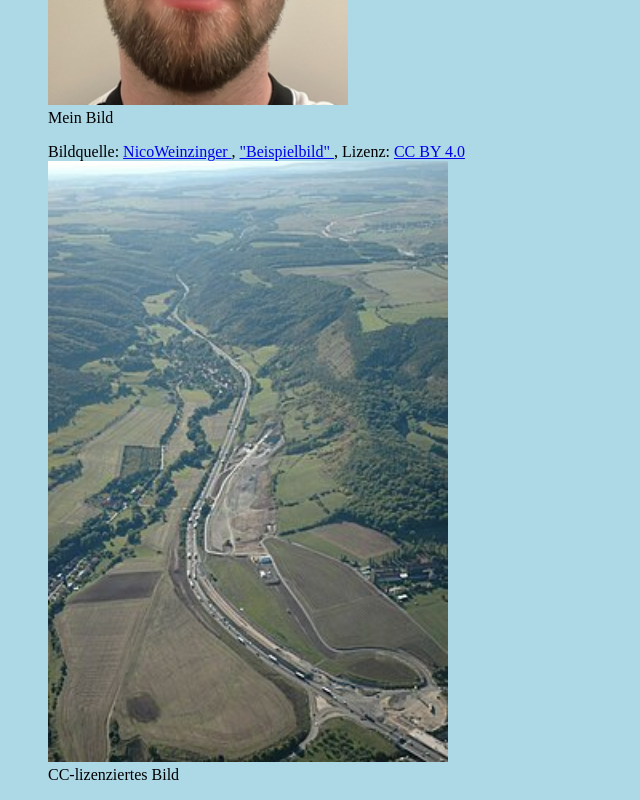
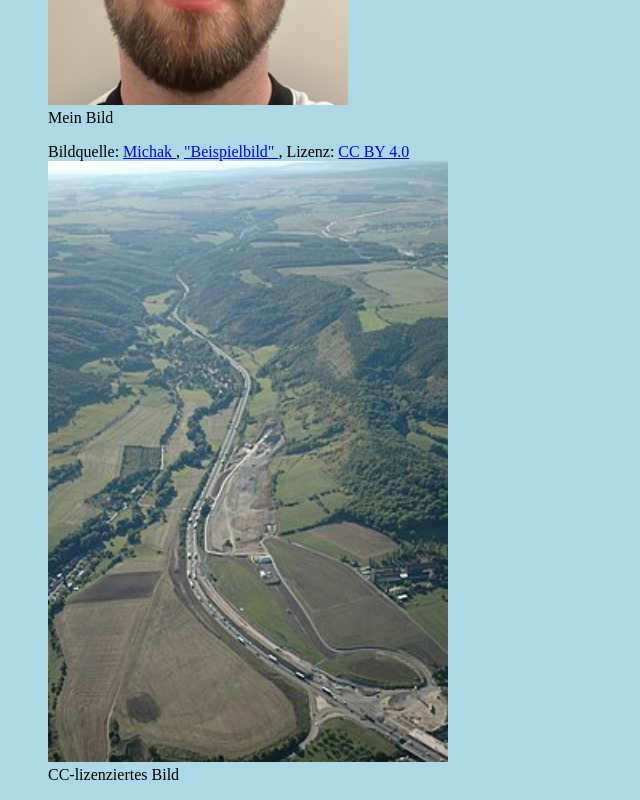
Before and after one commit to Txerrr/weinzinger-web-uebung01, a plain HTML site: page index.html in a window 1280 px wide. Shown: the part 777-1577 px from the top of the page, without its empty margins (0-640 px from the left). Drawn offline with Linux system fonts and the light colour scheme.

Commit message:
Update index.html

```diff
--- a/index.html
+++ b/index.html
@@ -37,14 +37,14 @@
     <figure>
           <figcaption>
             Bildquelle:
-            <a href="https://commons.wikimedia.org/wiki/User:nicoweinzinger.txer" target="_blank">
-                NicoWeinzinger
+            <a href="https://de.wikipedia.org/wiki/Benutzer:Michak" target="_blank">
+               Michak
             </a>,
-            <a href="https://commons.wikimedia.org/wiki/File:NicoWeinzinger.png" target="_blank">
+            <a href="https://commons.wikimedia.org/wiki/Category:Jagdbergtunnel#/media/File:Jagdbergtunnel_am_09_Sept_2008.jpg" target="_blank">
                 "Beispielbild"
             </a>,
             Lizenz:
-            <a href="https://creativecommons.org/licenses/by/4.0/" target="_blank">
+            <a href="https://commons.wikimedia.org/wiki/Main_Page" target="_blank">
                 CC BY 4.0
             </a>
         </figcaption>
```
